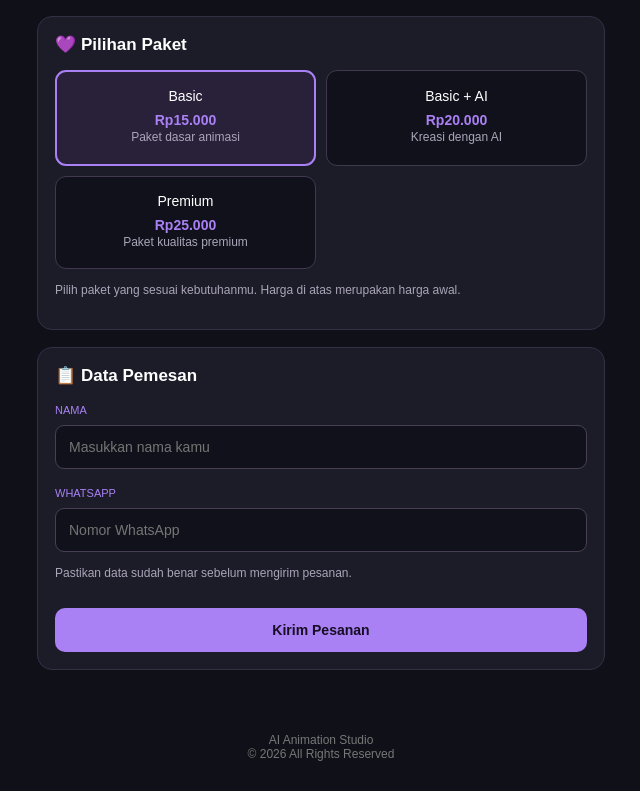
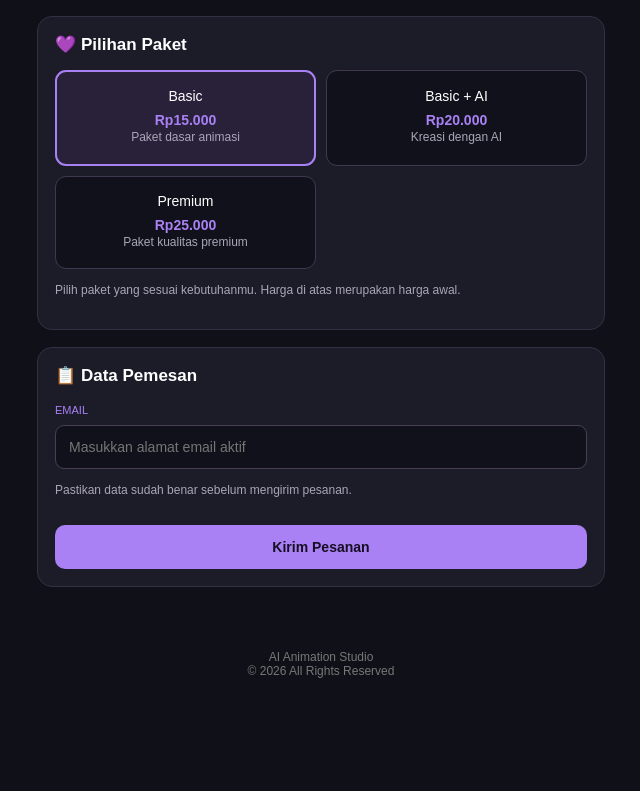
Before and after one commit to ruriajun/Ajunsanima, a plain HTML site: page index.html in a window 1280 px wide. Shown: the part 1010-1801 px from the top of the page, without its empty margins (319-959 px from the left). After the commit the page ends 1718 px from the top, so only its background shows below. Drawn offline with nearby package versions, Linux system fonts and the light colour scheme.

Commit message:
Update index.html

```diff
--- a/index.html
+++ b/index.html
@@ -225,11 +225,14 @@ Pilih paket yang sesuai kebutuhanmu. Harga di atas merupakan harga awal.
 <section class="panel" id="orderPanel">
 <h3>📋 Data Pemesan</h3>
 
-<div class="small-title">NAMA</div>
-<input id="customer" placeholder="Masukkan nama kamu">
-
-<div class="small-title">WHATSAPP</div>
-<input id="phone" type="tel" placeholder="Nomor WhatsApp">
+<div class="small-title">EMAIL</div>
+<input
+  id="customerEmail"
+  type="email"
+  placeholder="Masukkan alamat email aktif"
+  autocomplete="email"
+  required
+>
 
 <p class="note">
 Pastikan data sudah benar sebelum mengirim pesanan.
```
